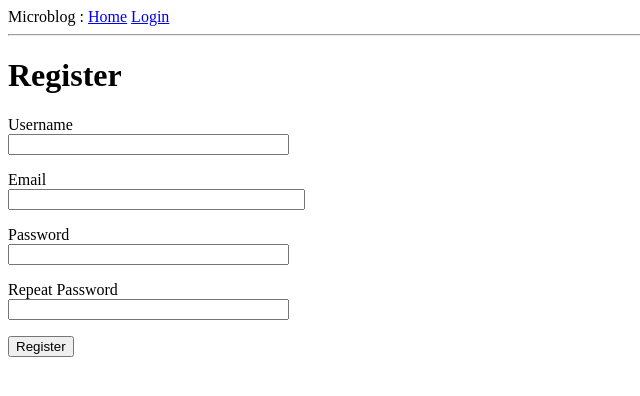
After one commit to Samy-Doreau/flasky, a Flask app: page /register in a window 1280 px wide. The commit adds this page. Shown: the top 396 px of the page, without its empty margins (0-640 px from the left). Run offline with Flask 2, Linux system fonts and the light colour scheme.

Commit message:
User avatars and registration

```diff
--- a/app/forms.py
+++ b/app/forms.py
@@ -1,6 +1,6 @@
 from flask_wtf import FlaskForm
-from wtforms import StringField, PasswordField, BooleanField, SubmitField
-from wtforms.validators import DataRequired, ValidationError, Email, EqualTo
+from wtforms import StringField, PasswordField, BooleanField, SubmitField, TextAreaField
+from wtforms.validators import DataRequired, ValidationError, Email, EqualTo, Length
 from app.models import User
 
 
@@ -18,7 +18,7 @@ class RegistrationForm(FlaskForm):
     password = PasswordField('Password', validators=[DataRequired()])
     password2 = PasswordField('Repeat Password', validators=[
                               DataRequired(), EqualTo('password')])
-    SubmitField = SubmitField('Register')
+    submit = SubmitField('Register')
 
     def validate_username(self, username):
         user = User.query.filter_by(username=username.data).first()
@@ -26,6 +26,12 @@ class RegistrationForm(FlaskForm):
             raise ValidationError('Please use a different user name.')
 
     def validate_email(self, email):
-        user = user.query.filter_by(email=email.data).first()
+        user = User.query.filter_by(email=email.data).first()
         if user is not None:
             raise ValidationError('Please use a different email.')
+
+
+class EditProfileForm(FlaskForm):
+    username = StringField('Username', validators=[DataRequired()])
+    about_me = TextAreaField('About me', validators=[Length(min=0, max=140)])
+    submit = SubmitField('Submit')
--- a/app/routes.py
+++ b/app/routes.py
@@ -1,9 +1,17 @@
-from app import app
+from app import app, db
 from flask import render_template, flash, redirect, request, url_for
 from werkzeug.urls import url_parse
 from flask_login import current_user, login_user, login_required, logout_user
 from app.models import User
-from app.forms import LoginForm
+from app.forms import LoginForm, RegistrationForm, EditProfileForm
+from datetime import datetime
+
+
+@app.before_request
+def before_request():
+    if current_user.is_authenticated:
+        current_user.last_seen = datetime.utcnow()
+        db.session.commit()
 
 
 @app.route('/')
@@ -46,3 +54,45 @@ def index():
         }
     ]
     return render_template('index.html', title='Home', posts=posts)
+
+
+@app.route('/register', methods=['GET', 'POST'])
+def register():
+    if current_user.is_authenticated:
+        return redirect(url_for('index'))
+    form = RegistrationForm()
+    if form.validate_on_submit():
+        user = User(username=form.username.data, email=form.email.data)
+        user.set_password(form.password.data)
+        db.session.add(user)
+        db.session.commit()
+        flash('Congrats, you are now registered!')
+        return redirect(url_for('index'))
+    return render_template('register.html', title='Register', form=form)
+
+
+@app.route('/user/<username>')
+@login_required
+def user(username):
+    user = User.query.filter_by(username=username).first_or_404()
+    posts = [
+        {'author': user, 'body': 'Test post #1'},
+        {'author': user, 'body': 'Test post #2'}
+    ]
+    return render_template('user.html', user=user, post=posts)
+
+
+@app.route('/edit_profile', methods=['GET', 'POST'])
+@login_required
+def edit_profile():
+    form = EditProfileForm()
+    if form.validate_on_submit():
+        current_user.username = form.username.data
+        current_user.about_me = form.about_me.data
+        db.session.commit()
+        flash('Your changes have been changed')
+        return redirect(url_for('edit_profile'))
+    elif request.method == 'GET':
+        form.username.data = current_user.username
+        form.about_me.data = current_user.about_me
+    return render_template('edit_profile.html', title='Edit Profile', form=form)
--- a/app/templates/base.html
+++ b/app/templates/base.html
@@ -11,6 +11,7 @@
             {%if current_user.is_anonymous%}
             <a href="{{ url_for('login') }}">Login</a>
             {%else%}
+            <a href="{{ url_for('user', username=current_user.username) }}">Profile</a>
             <a href="{{ url_for('logout') }}">Logout</a>
             {%endif%}
         </div>
--- a/app/templates/login.html
+++ b/app/templates/login.html
@@ -20,4 +20,5 @@
         <p>{{form.remember_me()}} {{form.remember_me.label}}</p>
         <p>{{form.submit()}}</p>
     </form>
+    <p>New User <a href="{{ url_for('register') }}">Click here to register !</a></p>
     {%endblock%}
--- /dev/null
+++ b/app/templates/register.html
@@ -0,0 +1,37 @@
+{% extends "base.html" %}
+{% block content %}
+<h1>Register</h1>
+<form action="" method="POST">
+    {{form.hidden_tag()}}
+    <p>
+        {{form.username.label}}<br>
+        {{form.username(size=32)}}<br>
+        {% for error in form.username.errors %}
+            <span style="color:red;">[{{error}}]</span>
+        {%endfor%}
+
+    </p>
+    <p>
+        {{form.email.label}}<br>
+        {{form.email(size=34)}}<br>
+        {% for error in form.email.errors %}
+            <span style="color:red;">[{{error}}]</span>
+        {%endfor%}
+    </p>
+    <p>
+        {{form.password.label}}<br>
+        {{form.password(size = 32)}}<br>
+        {% for error in form.password.errors %}
+            <span style="color:red;">[{{error}}]</span>
+        {%endfor%}
+    </p>
+    <p>
+        {{form.password2.label}}<br>
+        {{form.password2(size = 32)}}<br>
+        {% for error in form.password2.errors %}
+            <span style="color:red;">[{{error}}]</span>
+        {%endfor%}
+    </p>
+    <p>{{form.submit()}}</p>
+</form>
+{% endblock %}
```
Also changed, not shown: app/models.py (+7 -0 lines), app/templates/edit_profile.html (added, +23 -0 lines), app/templates/user.html (added, +31 -0 lines), migrations/versions/f65dcec43083_new_fields_in_user_model.py (added, +30 -0 lines), app.db.
